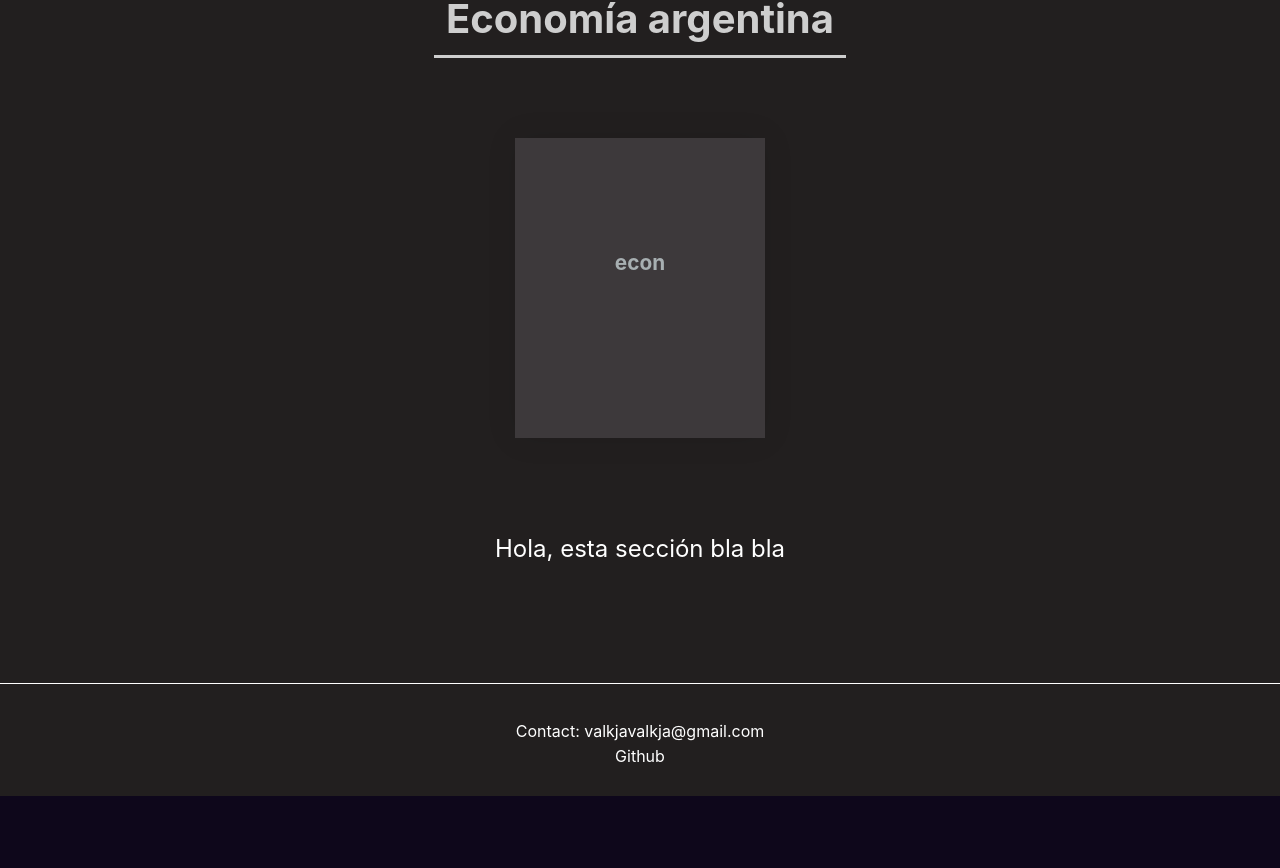
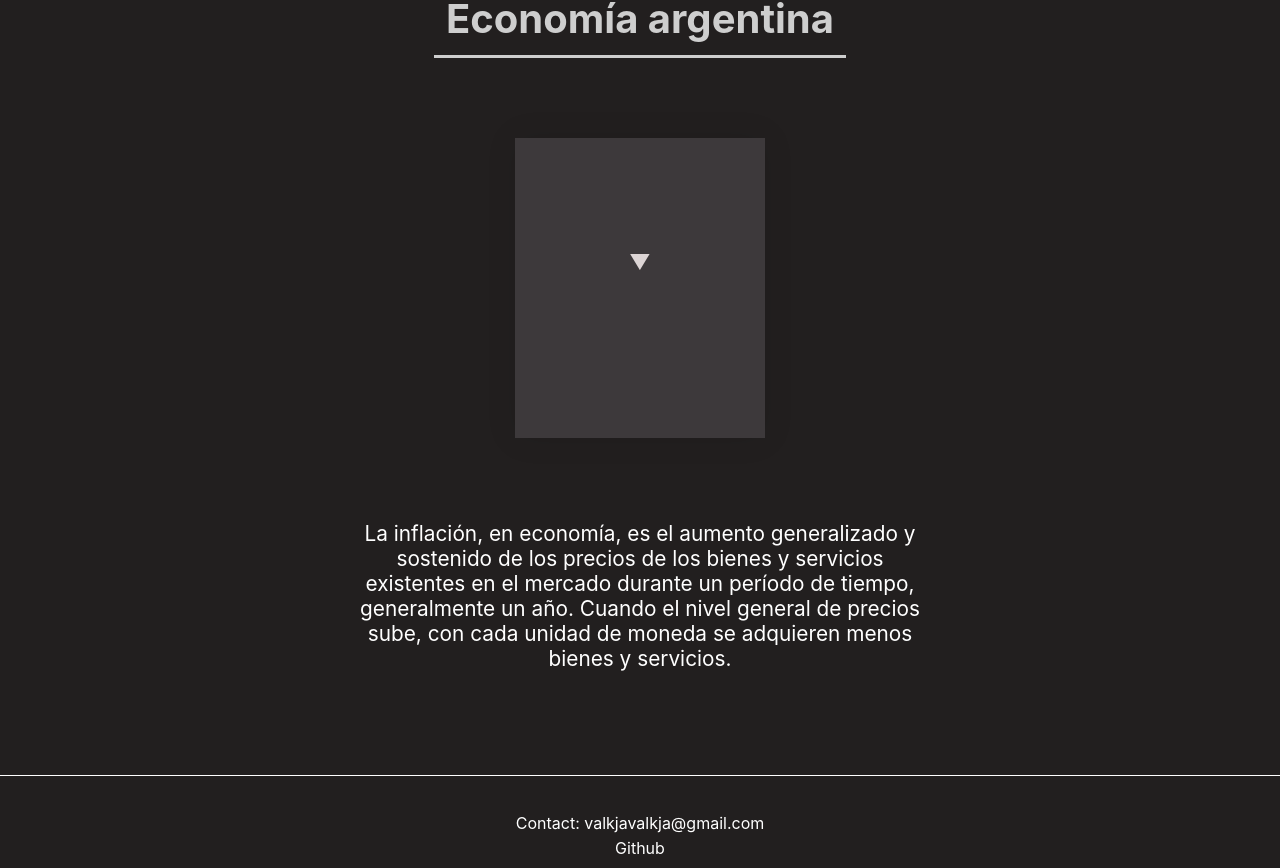
Before and after one commit to criaturaimaginaria/argentina-economy, a React (Create React App) app: page /#/ in a window 1280 px wide. Shown: the part 853-1721 px from the top of the page. Before the commit the page ends 1649 px from the top, so only its background shows below. Built offline with nearby package versions, Linux system fonts and the light colour scheme.

Commit message:
desktop version finished

```diff
--- a/src/App.css
+++ b/src/App.css
@@ -6,7 +6,7 @@ position: sticky;
 
 body{
 
-  background-color: rgb(14, 7, 27);
+  background-color: rgb(60, 63, 63);
   /* background-color: rgb(255, 255, 255); */
   /* background: rgb(255,255,255);
   background: linear-gradient(126deg, rgba(255,255,255,1) 0%,
--- a/src/components/EconomicHistory.css
+++ b/src/components/EconomicHistory.css
@@ -12,37 +12,37 @@
 }
 
 b{
-    color: rgb(167, 175, 177);
+    color: rgb(214, 217, 218);
     font-size: 2em;
     margin: 0.5em 0em 0em 0em;
 }
 h2{
-    color: rgb(167, 175, 177);
+    color: rgb(221, 213, 213);
     font-size: 1.3em;
     margin: 0.4em 0em 0.2em 0em;
 }
 
 .chart1{
     width: 85vw;
-    background-color: rgb(21, 5, 39);
-    border-radius: 1em;
+    background-color: rgb(240, 240, 240);
+    border-radius: 0.5em;
     margin: 0em 0em 1.8em 0em;
 }
 .chart2{
     width: 85vw;
-    background-color: rgb(21, 5, 39);
+    background-color: rgb(240, 240, 240);
     border-radius: 1em;
     margin: 0em 0em 1.8em 0em;
 }
 .chart3{
     width: 85vw;
-    background-color: rgb(32, 9, 58);
+    background-color: rgb(240, 240, 240);
     border-radius: 1em;
     margin: 0em 0em 1.8em 0em;
 }
 
 .prueba{
-    background-color: rgb(144, 0, 0);
+    background-color: rgb(216, 152, 49);
 }
 
 
--- a/src/components/EconomicHistory.jsx
+++ b/src/components/EconomicHistory.jsx
@@ -101,7 +101,7 @@ historicInflation3()
                         <Tooltip />
 
                         {/* <Area fill="#8884d8" /> */}
-                        <Area  type="monotone" dataKey="inflation" stroke="rgb(132, 0, 184)"  fill="rgb(0, 77, 200)"/>
+                        <Area  type="monotone" dataKey="inflation" stroke="rgb(132, 0, 184)"  fill="rgb(42, 110, 219)"/>
                         {/* <Line type="monotone" dataKey="uv" stroke="#82ca9d" /> */}
 
                     </AreaChart>
@@ -132,7 +132,7 @@ historicInflation3()
                         <Tooltip />
                         {/* <Legend width={100} wrapperStyle={{ top: 0, right: 0, backgroundColor: '#f5f5f5', border: '1px solid #d5d5d5', borderRadius: 3, lineHeight: '40px' }} /> */}
                         {/* <Area fill="#8884d8" /> */}
-                        <Area  type="monotone" dataKey="inflation2" stroke="blue"  fill="rgb(0, 77, 200)"/>
+                        <Area  type="monotone" dataKey="inflation2" stroke="blue"  fill="rgb(42, 110, 219)"/>
                         {/* <Line type="monotone" dataKey="uv" stroke="#82ca9d" /> */}
 
                     </AreaChart>
@@ -162,8 +162,8 @@ historicInflation3()
                         <Tooltip />
                         {/* <Legend width={100} wrapperStyle={{ top: 0, right: 0, backgroundColor: '#f5f5f5', border: '1px solid #d5d5d5', borderRadius: 3, lineHeight: '20px' }} /> */}
                         {/* <Area fill="#8884d8" /> */}
-                        <Bar  type="monotone" dataKey="oficial" stroke="black"  fill="rgb(144, 0, 0)"/>
-                        <Bar type="monotone" dataKey="paralela" stroke="black" fill="black" />
+                        <Bar  type="monotone" dataKey="oficial" stroke="black"  fill="rgb(42, 110, 219)"/>
+                        <Bar type="monotone" dataKey="paralela" stroke="black" fill="rgb(216, 152, 49)" />
 
                     </BarChart>
                 </ResponsiveContainer>
--- a/src/components/Main.css
+++ b/src/components/Main.css
@@ -59,7 +59,7 @@ h1{
     position: absolute;
     width: 100%;
     height: 50%;
-    background: rgb(24, 79, 133);
+    background: rgb(255, 232, 157);
     z-index: -20;
     transition: all .4s;
 }
@@ -73,7 +73,7 @@ h1{
 .title::after{
     bottom:0;
     left: 0;
-    background: lightsteelblue;
+    background: rgb(148, 236, 251);
 }
 .title:hover::before{
     width:3em;
@@ -102,7 +102,7 @@ h1{
 .content2:hover::after{
     width: 11em;
     height: 11em;
-    background: rgb(139, 71, 167);
+    background: rgb(245, 145, 236);
     /* transform: translate(-1em,1em); */
     border-radius: 50%;
     animation: content-animation 33s cubic-bezier(.43,.73,.41,.19);
--- a/src/components/MainComponents/Card.css
+++ b/src/components/MainComponents/Card.css
@@ -34,7 +34,7 @@
     position: absolute;
     width: 100%;
     height: 50%;
-    background: rgb(24, 79, 133);
+    background: rgb(233, 255, 110);
     z-index: -15;
     transition: all .4s;
 }
@@ -46,7 +46,7 @@
 .card::after{
     bottom:0;
     left: 0;
-    background: lightsteelblue;
+    background: rgb(162, 255, 219);
 }
 .card:hover::before{
     width:3em;
--- a/src/components/MainComponents/Card.jsx
+++ b/src/components/MainComponents/Card.jsx
@@ -6,7 +6,7 @@ export const Card = () => {
         <div className="card">
 
             <div className="content">
-                <h2>econ</h2>
+                <h2>▼</h2>
                 <p> História inflacionaria de la república Argentina desde 1900s hasta
                     2020.
                 </p>
--- a/src/components/MainComponents/Card3.css
+++ b/src/components/MainComponents/Card3.css
@@ -1,6 +1,7 @@
 article{
+    width: 45vw;
     color: #fff;
-    font-size: 1.5em;
+    font-size: 1.3em;
     margin-top: 4em;
     margin-bottom: 5em;
 }
--- a/src/components/MainComponents/Card3.jsx
+++ b/src/components/MainComponents/Card3.jsx
@@ -4,7 +4,11 @@ import './Card3.css'
 export const Card3 = () => {
     return (
         <div>
-            <article>Hola, esta sección bla bla</article>
+            <article>La inflación, en economía, es el aumento generalizado
+                y sostenido de los precios de los bienes y servicios existentes
+                 en el mercado durante un período de tiempo, generalmente un año.
+                  Cuando el nivel general de precios sube, con cada unidad de moneda
+                  se adquieren menos bienes y servicios.</article>
         </div>
     )
 }
--- a/src/components/NavComponents/Nav.css
+++ b/src/components/NavComponents/Nav.css
@@ -26,7 +26,7 @@ nav{
 
 .nav-list a{
     text-decoration: none;
-    color: white;
+    color: rgb(255, 255, 255);
     font-size: 1.4em;
     transition: 0.3s;
 }
```
Also changed, not shown: src/header6.jpg.
